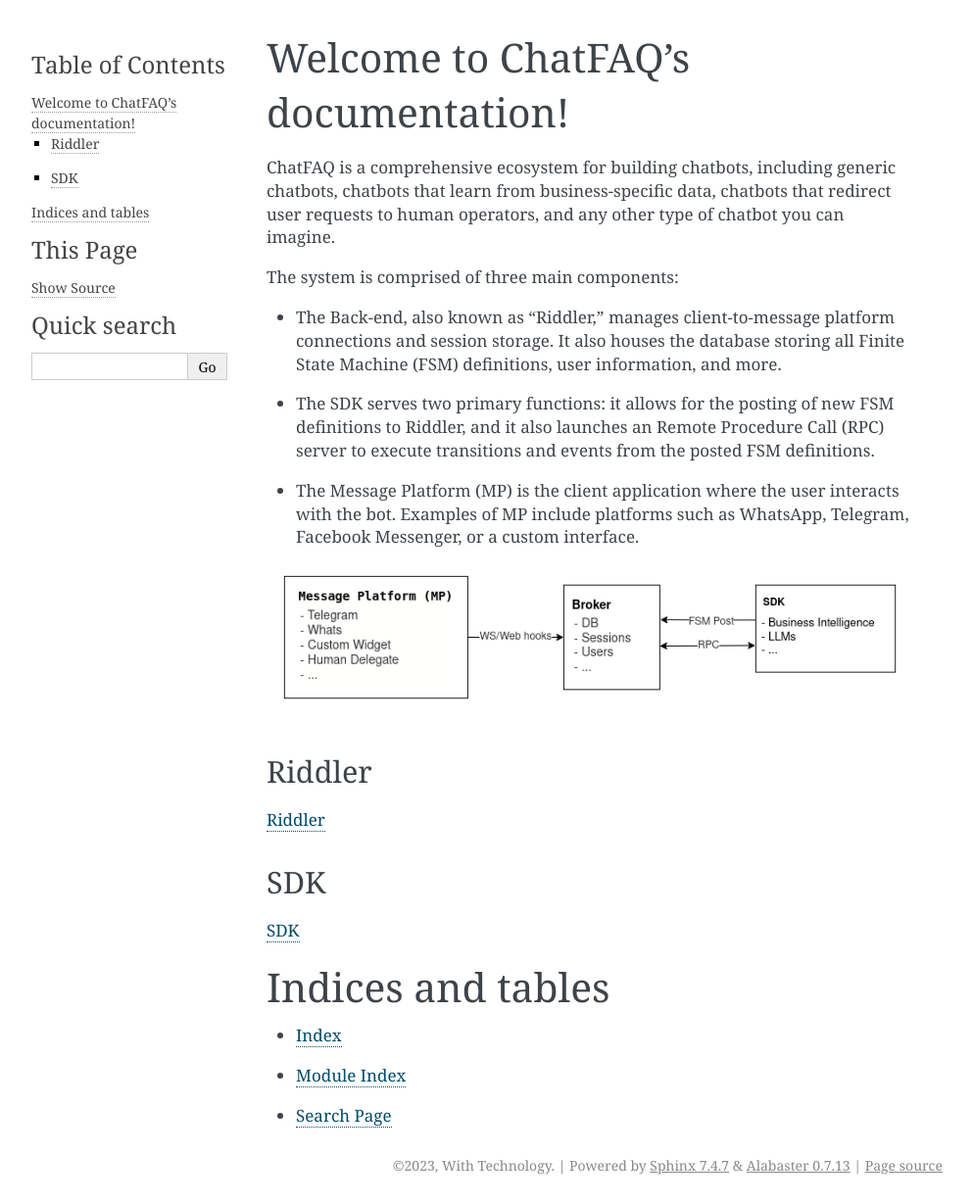
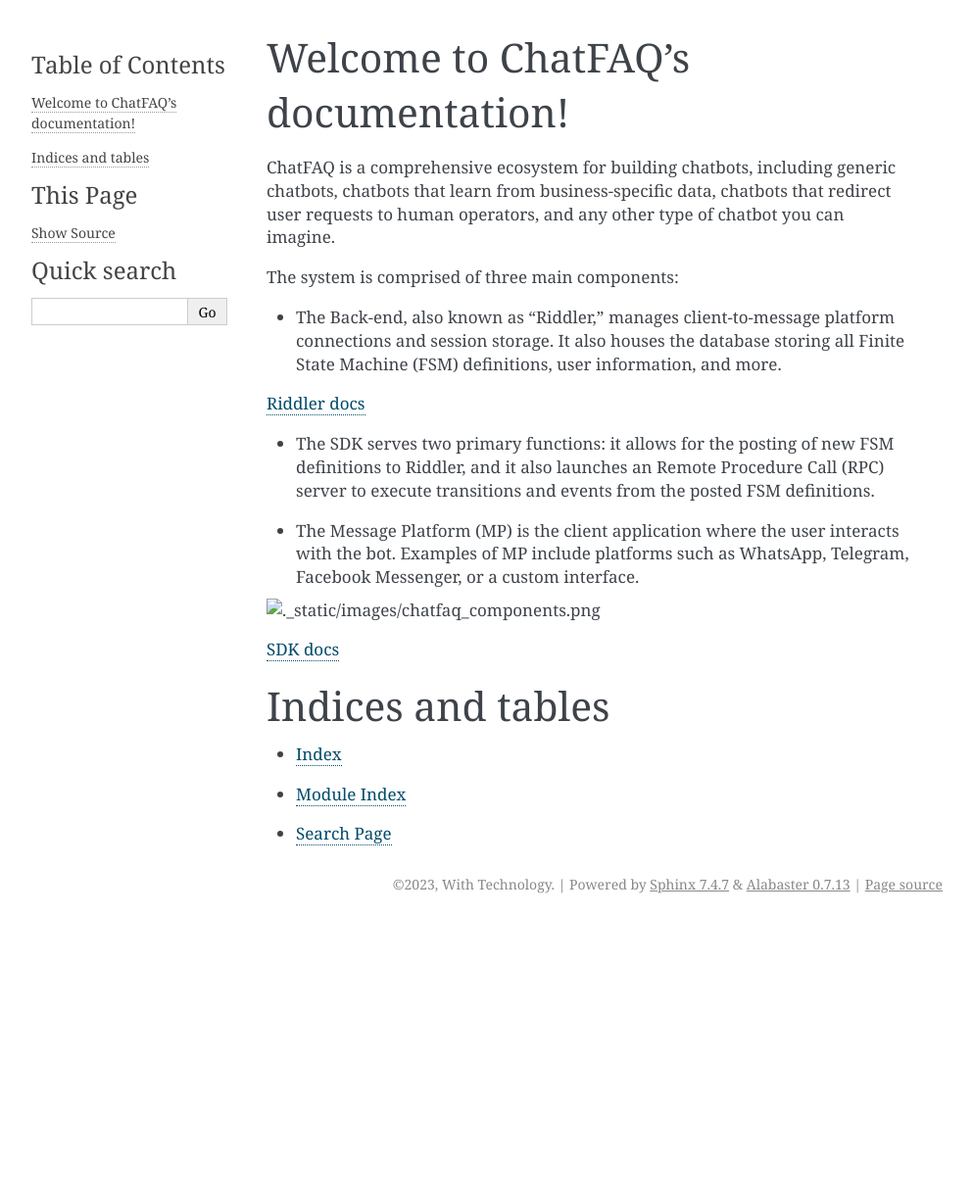
Before and after one commit to ChatFAQ/ChatFAQ, a Sphinx documentation site: the page built from doc/source/index.rst, in a window 1280 px wide. Shown: the whole page at 98% size, without its empty margins (148-1141 px from the left). Built offline with Sphinx 7.4.7, drawn with Linux system fonts in a browser that asks for light colours; the version number is read from the project's files by our own code; after the commit the page ends 942 px from its top, so only the background shows below that.

Commit message:
Improving index page

```diff
--- a/doc/source/index.rst
+++ b/doc/source/index.rst
@@ -16,21 +16,15 @@ The system is comprised of three main components:
 
 - The Back-end, also known as "Riddler," manages client-to-message platform connections and session storage. It also houses the database storing all Finite State Machine (FSM) definitions, user information, and more.
 
+:ref:`Riddler docs <Welcome to Riddler's documentation!>`
+
 - The SDK serves two primary functions: it allows for the posting of new FSM definitions to Riddler, and it also launches an Remote Procedure Call (RPC) server to execute transitions and events from the posted FSM definitions.
 
 - The Message Platform (MP) is the client application where the user interacts with the bot. Examples of MP include platforms such as WhatsApp, Telegram, Facebook Messenger, or a custom interface.
 
-.. image:: ../../_static/images/chatfaq_components.png
+.. image:: ._static/images/chatfaq_components.png
 
-Riddler
-############
-
-:ref:`Riddler <Welcome to Riddler's documentation!>`
-
-SDK
-############
-
-:ref:`SDK <Welcome to Riddler SDK's documentation!>`
+:ref:`SDK docs <Welcome to Riddler SDK's documentation!>`
 
 
 Indices and tables
```
